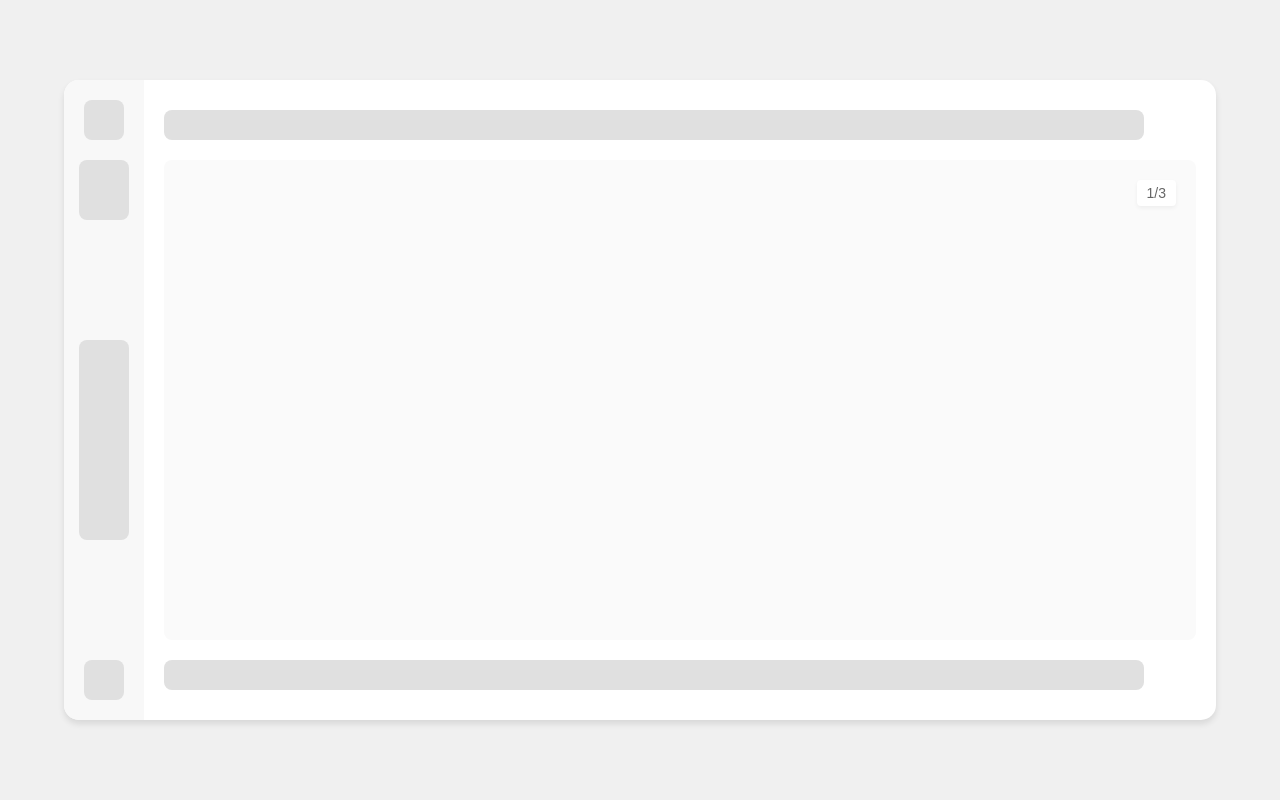
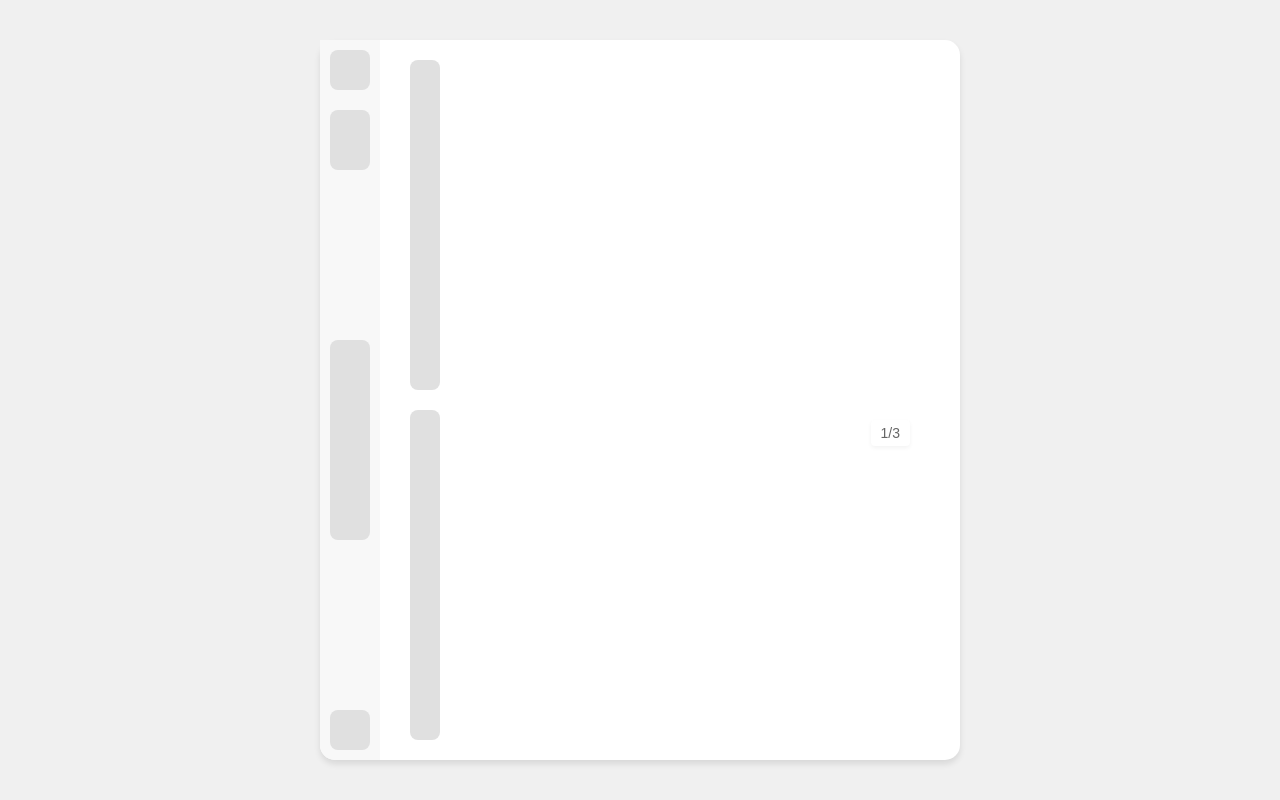
Before and after one commit to websimapi/websim-ui-template-recreation, a plain HTML site: page index.html in a window 1280 px wide. Drawn offline with Linux system fonts and the light colour scheme.

Commit message:
v2: Re analyze the shape of my UI image also it's tilted the wrong way.

```diff
--- a/index.html
+++ b/index.html
@@ -7,19 +7,21 @@
 </head>
 <body>
   <div class="container">
+    <main class="main-section">
       <aside class="sidebar">
-      <div class="sidebar-top-shape"></div>
+        <div class="sidebar-left-shape"></div>
         <div class="sidebar-small-rect"></div>
         <div class="sidebar-large-rect"></div>
-      <div class="sidebar-bottom-shape"></div>
+        <div class="sidebar-right-shape"></div>
       </aside>
 
-    <main class="main-content">
+      <div class="main-content">
         <div class="top-shape"></div>
         <div class="content-area">
           <div class="page-indicator">1/3</div>
         </div>
         <div class="bottom-shape"></div>
+      </div>
     </main>
   </div>
 <script defer src="https://static.cloudflareinsights.com/beacon.min.js/v8c78df7c7c0f484497ecbca7046644da1771523124516" integrity="sha512-8DS7rgIrAmghBFwoOTujcf6D9rXvH8xm8JQ1Ja01h9QX8EzXldiszufYa4IFfKdLUKTTrnSFXLDkUEOTrZQ8Qg==" data-cf-beacon='{"version":"2024.11.0","token":"4c6229722a6346bc8eb5cb0e5eae5d41","server_timing":{"name":{"cfCacheStatus":true,"cfEdge":true,"cfExtPri":true,"cfL4":true,"cfOrigin":true,"cfSpeedBrain":true},"location_startswith":null}}' crossorigin="anonymous"></script>
--- a/styles.css
+++ b/styles.css
@@ -15,28 +15,35 @@ body {
 
 .container {
   display: flex;
+  flex-direction: column;
   background: white;
   border-radius: 15px;
   box-shadow: 0 4px 6px rgba(0, 0, 0, 0.1);
-  width: 90%;
-  max-width: 1200px;
-  height: 80vh;
+  width: 80vh;
+  height: 90%;
+  max-height: 800px;
   position: relative;
 }
 
+.main-section {
+  display: flex;
+  flex: 1;
+}
+
 .sidebar {
-  width: 80px;
+  height: 100%;
+  width: 60px;
   background: #f8f8f8;
-  border-radius: 15px 0 0 15px;
-  padding: 20px 10px;
+  border-radius: 0 0 0 15px;
+  padding: 10px;
   display: flex;
   flex-direction: column;
   align-items: center;
   gap: 20px;
 }
 
-.sidebar-top-shape,
-.sidebar-bottom-shape {
+.sidebar-left-shape,
+.sidebar-right-shape {
   width: 40px;
   height: 40px;
   background: #e0e0e0;
@@ -44,14 +51,14 @@ body {
 }
 
 .sidebar-small-rect {
-  width: 50px;
+  width: 40px;
   height: 60px;
   background: #e0e0e0;
   border-radius: 8px;
 }
 
 .sidebar-large-rect {
-  width: 50px;
+  width: 40px;
   height: 200px;
   background: #e0e0e0;
   border-radius: 8px;
@@ -69,11 +76,11 @@ body {
 
 .top-shape,
 .bottom-shape {
-  height: 30px;
+  width: 30px;
   background: #e0e0e0;
   border-radius: 8px;
-  margin: 10px 0;
-  width: 95%;
+  margin: 0 10px;
+  height: 95%;
 }
 
 .content-area {
@@ -81,7 +88,7 @@ body {
   position: relative;
   background: #fafafa;
   border-radius: 8px;
-  margin: 10px 0;
+  margin: 10px;
 }
 
 .page-indicator {
```
Lines whose indentation alone changed are shown as unchanged.
